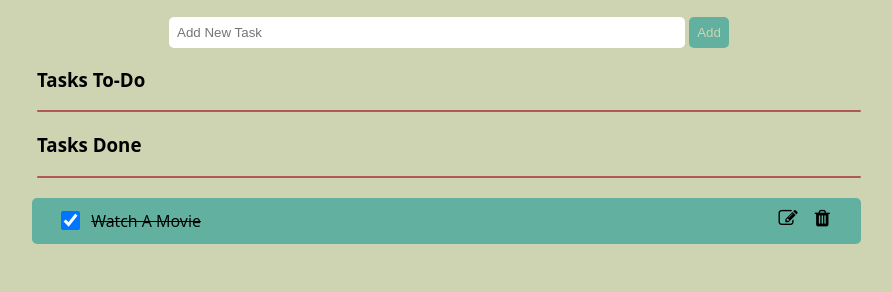
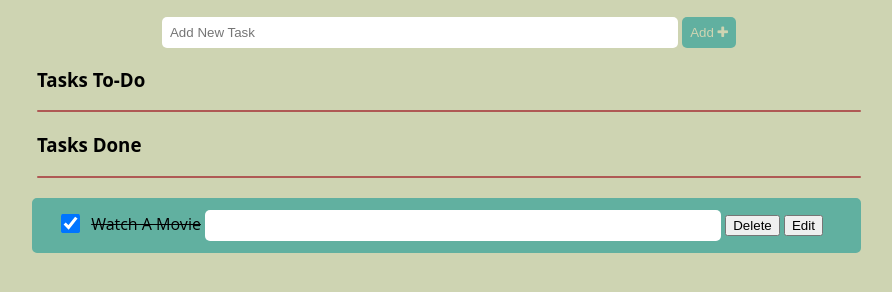
Before and after one commit to FatimatOlanrewaju/To-Do-List, a plain HTML site: page index.html in a window 1280 px wide. Shown: the part 148-440 px from the top of the page, without its empty margins (191-1083 px from the left). Drawn offline with Linux system fonts and the light colour scheme.

Commit message:
Add and comment out some icons

```diff
--- a/index.html
+++ b/index.html
@@ -15,7 +15,7 @@
             </div>
             <div class="add-task">
                 <input type="text" id="new-task" placeholder="Add New Task">
-                <button id="add">Add</button>
+                <button id="add">Add <i class = "fa fa-plus"></i></button>
             </div>
             <div class="tasks-to-do">
                 <h3>Tasks To-Do</h3>
@@ -31,8 +31,9 @@
                     <li>
                         <input type="checkbox" checked>
                         <label>Watch a movie</label>
-                        <i class="fa fa-trash" title="Delete"></i>
-                        <i class="fa fa-edit" title="Edit"></i>
+                        <input type="text">
+                        <button class="delete">Delete<!--<i class ="fa fa-trash"></i>--></button>
+                        <button class="edit">Edit<!--<i class ="fa fa-edit"></i>--></button>
                     </li>
                 </ul>
             </div>
```
